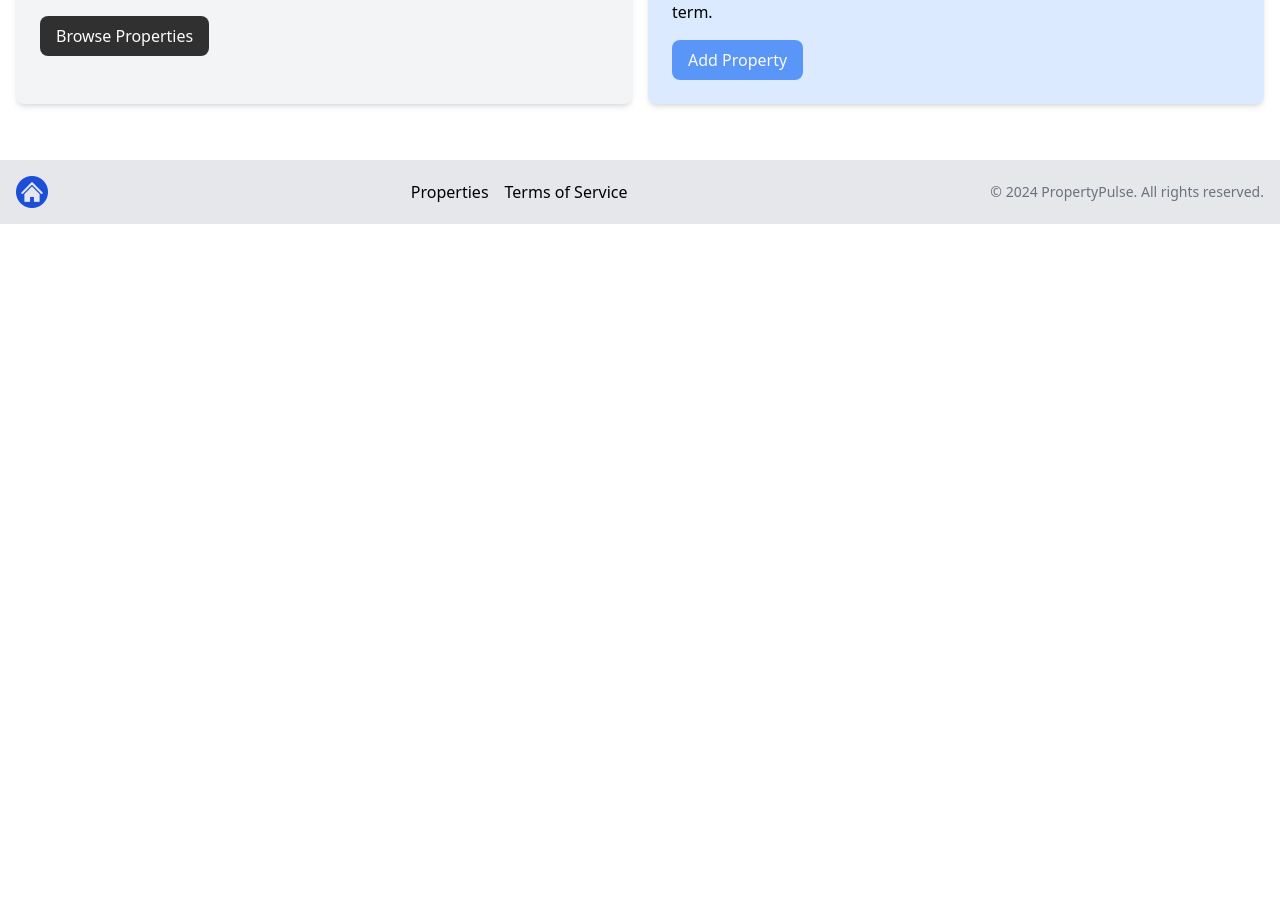
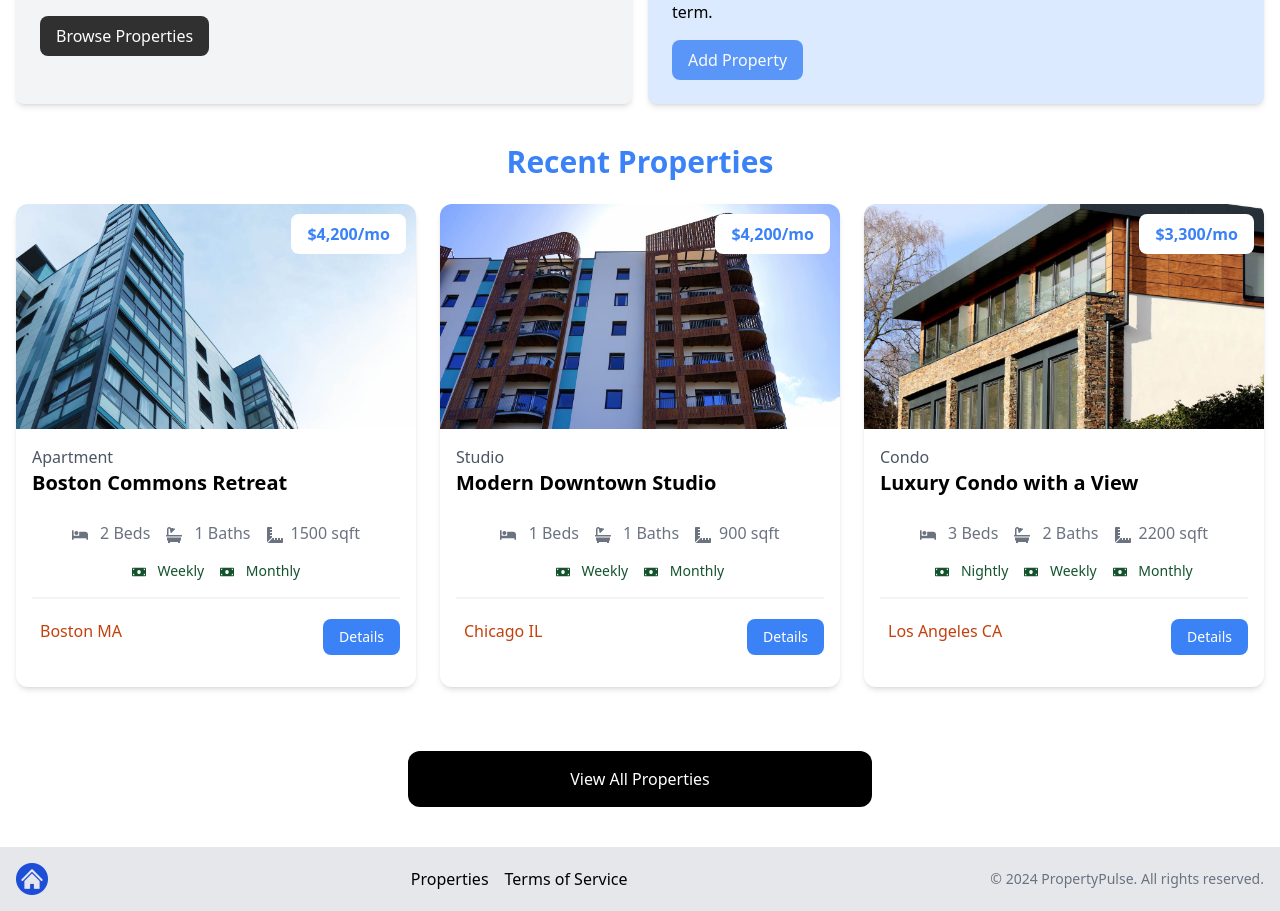
Before and after one commit to AqibNiazi/real-estate-hub, a Next.js app: page / in a window 1280 px wide. Shown: the part 541-1452 px from the top of the page. Before the commit the page ends 800 px from the top, so only its background shows below. Built offline with nearby package versions, Linux system fonts and the light colour scheme.

Commit message:
Recent properties added in homepage,also added Loading and 404-page

```diff
--- /dev/null
+++ b/app/loading.jsx
@@ -0,0 +1,21 @@
+'use client'
+import React from 'react'
+import ClipLoader from "react-spinners/ClipLoader";
+const Loading = ({loading}) => {
+    const override = {
+        display: "block",
+        margin:"100px auto",
+
+      };
+  return (
+    <ClipLoader
+        color="#3b82f6"
+        loading={loading}
+        cssOverride={override}
+        size={150}
+        aria-label="Loading Spinner"
+      />
+  )
+}
+
+export default Loading
--- /dev/null
+++ b/app/not-found.jsx
@@ -0,0 +1,32 @@
+import React from 'react'
+import Link from 'next/link'
+import {FaExclamationTriangle} from "react-icons/fa"
+const NotFoundPage = () => {
+  return (
+    <section className="bg-blue-50 min-h-screen flex-grow">
+    <div className="container m-auto max-w-2xl py-24">
+      <div className="bg-white px-6 py-24 mb-4 shadow-md rounded-md border m-4 md:m-0">
+        <div className="flex justify-center">
+          <FaExclamationTriangle className="fa-5x text-8xl text-yellow-400" />
+        </div>
+        <div className="text-center">
+          <h1 className="text-3xl font-bold mt-4 mb-2">Page Not Found</h1>
+          <p className="text-gray-500 text-xl mb-10">
+            The page you are looking for does not exist.
+          </p>
+          <Link
+            href="/"
+            className="bg-blue-700 hover:bg-blue-800 text-white font-bold py-4 px-6 rounded"
+          >
+            Go Home
+          </Link>
+        </div>
+      </div>
+    </div>
+    <div className="flex-grow" />
+  </section>
+
+  )
+}
+
+export default NotFoundPage
--- a/app/page.jsx
+++ b/app/page.jsx
@@ -1,13 +1,14 @@
 import React from 'react'
 import Hero from '@/components/Hero'
 import InfoBoxes from '@/components/InfoBoxes'
+import HomeProperties from '@/components/HomeProperties'
 
 const HomePage = () => {
   return (
     <>
     <Hero/>
     <InfoBoxes/>
-
+    <HomeProperties/>
     </>
   )
 }
--- /dev/null
+++ b/components/HomeProperties/index.jsx
@@ -0,0 +1,41 @@
+import React from 'react'
+import properties from "@/properties.json"
+import PropertyCard from '../PropertyCard'
+import Link from 'next/link'
+const HomeProperties = () => {
+    const recentProperties=properties.sort(()=>Math.random()-Math.random()).slice(0,3)
+
+  return (
+    <>
+    <section className="px-4 py-6">
+    <div className="container-xl lg:container m-auto">
+      <h2 className="text-3xl font-bold text-blue-500 mb-6 text-center">
+        Recent Properties
+      </h2>
+      <div className="grid grid-cols-1 md:grid-cols-3 gap-6">
+      {
+       properties.length===0 ? (
+        <p>No Recent Properties</p>
+       ):(
+        recentProperties?.map((property)=>(
+
+                <PropertyCard key={property?._id} property={property}/>
+            ))
+        )
+    }
+
+    </div>
+    </div>
+    </section>
+        <section className="m-auto max-w-lg my-10 px-6">
+        <Link
+          href="/properties"
+          className="block bg-black text-white text-center py-4 px-6 rounded-xl hover:bg-gray-700"
+          >View All Properties
+          </Link>
+      </section>
+      </>
+  )
+}
+
+export default HomeProperties
--- a/components/PropertyCard/index.jsx
+++ b/components/PropertyCard/index.jsx
@@ -1,56 +1,85 @@
 import React from 'react'
 import Image from 'next/image'
-import a1 from "@/public/properties/a1.jpg"
-const PropertyCard = () => {
+import Link from 'next/link'
+import {FaBed,FaBath,FaRulerCombined,FaMapMarker,FaMoneyBill} from "react-icons/fa"
+const PropertyCard = ({property}) => {
+  const getRatesDisplay = () => {
+    const {rates}=property;
+    if(rates.monthly){
+      return `${rates.monthly.toLocaleString()}/mo`
+    }else if(rates.weekly){
+
+        return `${rates.weekly.toLocaleString()}/wk`
+
+    }else if(rates.nightly){
+
+        return `${rates.nightly.toLocaleString()}/ng`
+
+    }
+   }
   return (
     <div className="rounded-xl shadow-md relative">
     <Image
-      src={a1}
+      src={`/properties/${property.images[0]}`}
       alt=""
+      sizes='100vw'
+      width={0}
+      height={0}
       className="w-full h-auto rounded-t-xl"
     />
     <div className="p-4">
       <div className="text-left md:text-center lg:text-left mb-6">
-        <div className="text-gray-600">Apartment</div>
-        <h3 className="text-xl font-bold">Boston Commons Retreat</h3>
+        <div className="text-gray-600">{property?.type}</div>
+        <h3 className="text-xl font-bold">{property?.name}</h3>
       </div>
       <h3 className="absolute top-[10px] right-[10px] bg-white px-4 py-2 rounded-lg text-blue-500 font-bold text-right md:text-center lg:text-right">
-        $4,200/mo
+        ${getRatesDisplay()}
       </h3>
       <div className="flex justify-center gap-4 text-gray-500 mb-4">
         <p>
-          <i className="fa-solid fa-bed" /> 3
+          <FaBed className='inline mr-2'/> {property?.beds}{" "}
           <span className="md:hidden lg:inline">Beds</span>
         </p>
         <p>
-          <i className="fa-solid fa-bath" /> 2
+        <FaBath className='inline mr-2'/> {property?.baths}{" "}
           <span className="md:hidden lg:inline">Baths</span>
         </p>
         <p>
-          <i className="fa-solid fa-ruler-combined" />
-          1,500 <span className="md:hidden lg:inline">sqft</span>
+        <FaRulerCombined className='inline mr-2'/>
+          {property?.square_feet} <span className="md:hidden lg:inline">sqft</span>
         </p>
       </div>
       <div className="flex justify-center gap-4 text-green-900 text-sm mb-4">
+      {property.rates.nightly && (
+           <p>
+          <FaMoneyBill className='inline mr-2'/> Nightly
+         </p>
+        )}
+      {property.rates.weekly && (
         <p>
-          <i className="fa-solid fa-money-bill" /> Weekly
-        </p>
-        <p>
-          <i className="fa-solid fa-money-bill" /> Monthly
-        </p>
+        <FaMoneyBill className='inline mr-2'/> Weekly
+       </p>
+        )}
+        {property.rates.monthly && (
+          <p>
+           <FaMoneyBill className='inline mr-2'/> Monthly
+          </p>
+        )}
+
+
       </div>
       <div className="border border-gray-100 mb-5" />
       <div className="flex flex-col lg:flex-row justify-between mb-4">
         <div className="flex align-middle gap-2 mb-4 lg:mb-0">
           <i className="fa-solid fa-location-dot text-lg text-orange-700" />
-          <span className="text-orange-700"> Boston MA </span>
+          <span className="text-orange-700"> {property?.location?.city} {property?.location?.state} </span>
         </div>
-        <a
-          href="property.html"
+        <Link
+          href={`/properties/${property?._id}`}
           className="h-[36px] bg-blue-500 hover:bg-blue-600 text-white px-4 py-2 rounded-lg text-center text-sm"
         >
           Details
-        </a>
+        </Link>
       </div>
     </div>
   </div>
--- a/package.json
+++ b/package.json
@@ -12,7 +12,8 @@
     "next": "14.1.3",
     "react": "^18",
     "react-dom": "^18",
-    "react-icons": "^5.0.1"
+    "react-icons": "^5.0.1",
+    "react-spinners": "^0.13.8"
   },
   "devDependencies": {
     "autoprefixer": "^10.0.1",
```
Also changed, not shown: 1 other file (tests, documents, lock files or other folders).
